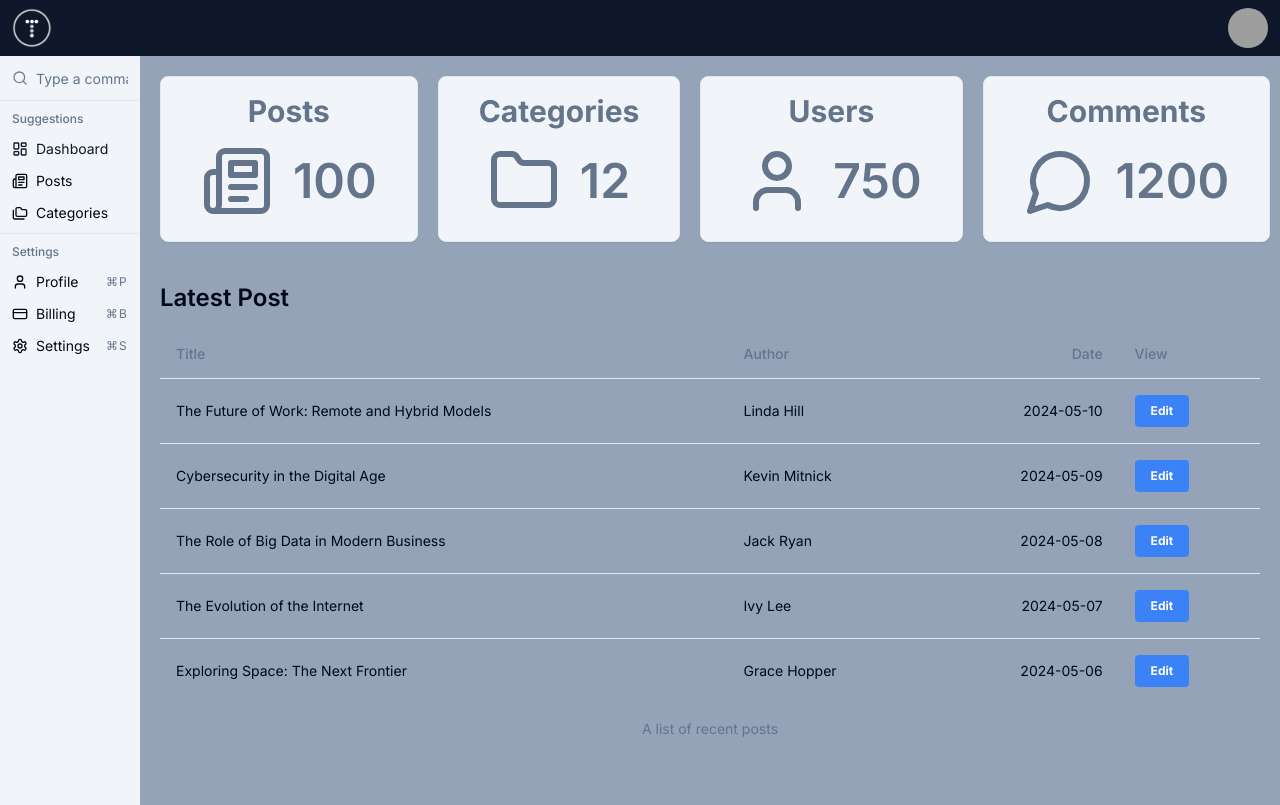
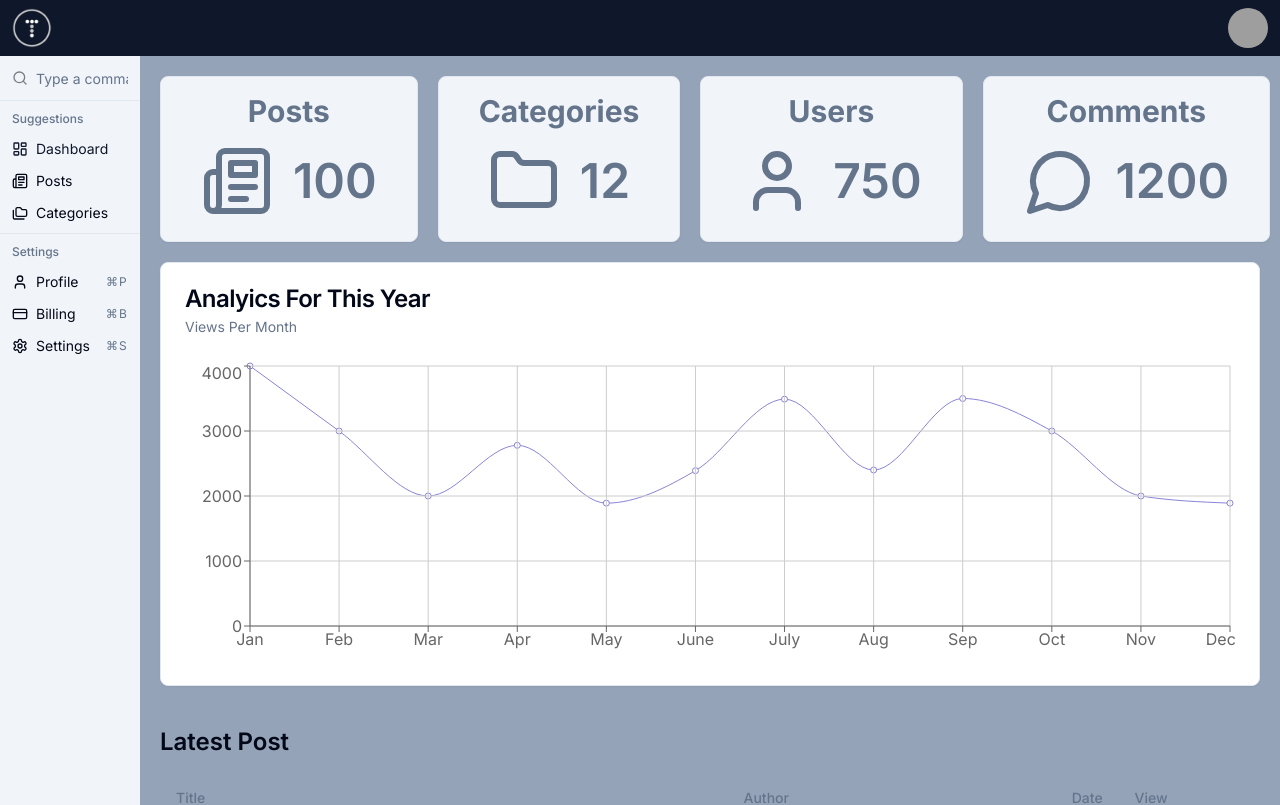
Before and after one commit to cykoravish/admin-dashboard-next, a Next.js app: page / in a window 1280 px wide. Shown: the top 805 px of the page. Built offline with nearby package versions, Linux system fonts and the light colour scheme; grey boxes are pictures that could not be loaded.

Commit message:
add charts

```diff
--- a/src/app/page.tsx
+++ b/src/app/page.tsx
@@ -1,3 +1,4 @@
+import AnalyticsChart from "@/components/dashboard/AnalyticsChart";
 import DashboardCard from "@/components/dashboard/DashboardCard";
 import PostTable from "@/components/posts/PostsTable";
 import { Folder, MessageCircle, Newspaper, User } from "lucide-react";
@@ -27,6 +28,7 @@
           icon={<MessageCircle className="text-slate-500" size={72} />}
         />
       </div>
+      <AnalyticsChart/>
       <PostTable title="Latest Post" limit={5} />
     </>
   );
--- /dev/null
+++ b/src/components/dashboard/AnalyticsChart.tsx
@@ -0,0 +1,46 @@
+"use client";
+
+import {
+  LineChart,
+  Line,
+  XAxis,
+  YAxis,
+  CartesianGrid,
+  ResponsiveContainer,
+} from "recharts";
+import {
+  Card,
+  CardContent,
+  CardDescription,
+  CardHeader,
+  CardTitle,
+} from "@/components/ui/card";
+
+import data from "../../../data/analytics";
+
+const AnalyticsChart = () => {
+  return (
+    <>
+      <Card>
+        <CardHeader>
+          <CardTitle>Analyics For This Year</CardTitle>
+          <CardDescription>Views Per Month</CardDescription>
+        </CardHeader>
+        <CardContent>
+          <div style={{ width: "100%", height: 300 }}>
+            <ResponsiveContainer>
+              <LineChart width={1100} height={300} data={data}>
+                <Line type="monotone" dataKey="uv" stroke="#8884d8" />
+                <CartesianGrid stroke="#ccc" />
+                <XAxis dataKey="name" />
+                <YAxis />
+              </LineChart>
+            </ResponsiveContainer>
+          </div>
+        </CardContent>
+      </Card>
+    </>
+  );
+};
+
+export default AnalyticsChart;
```
